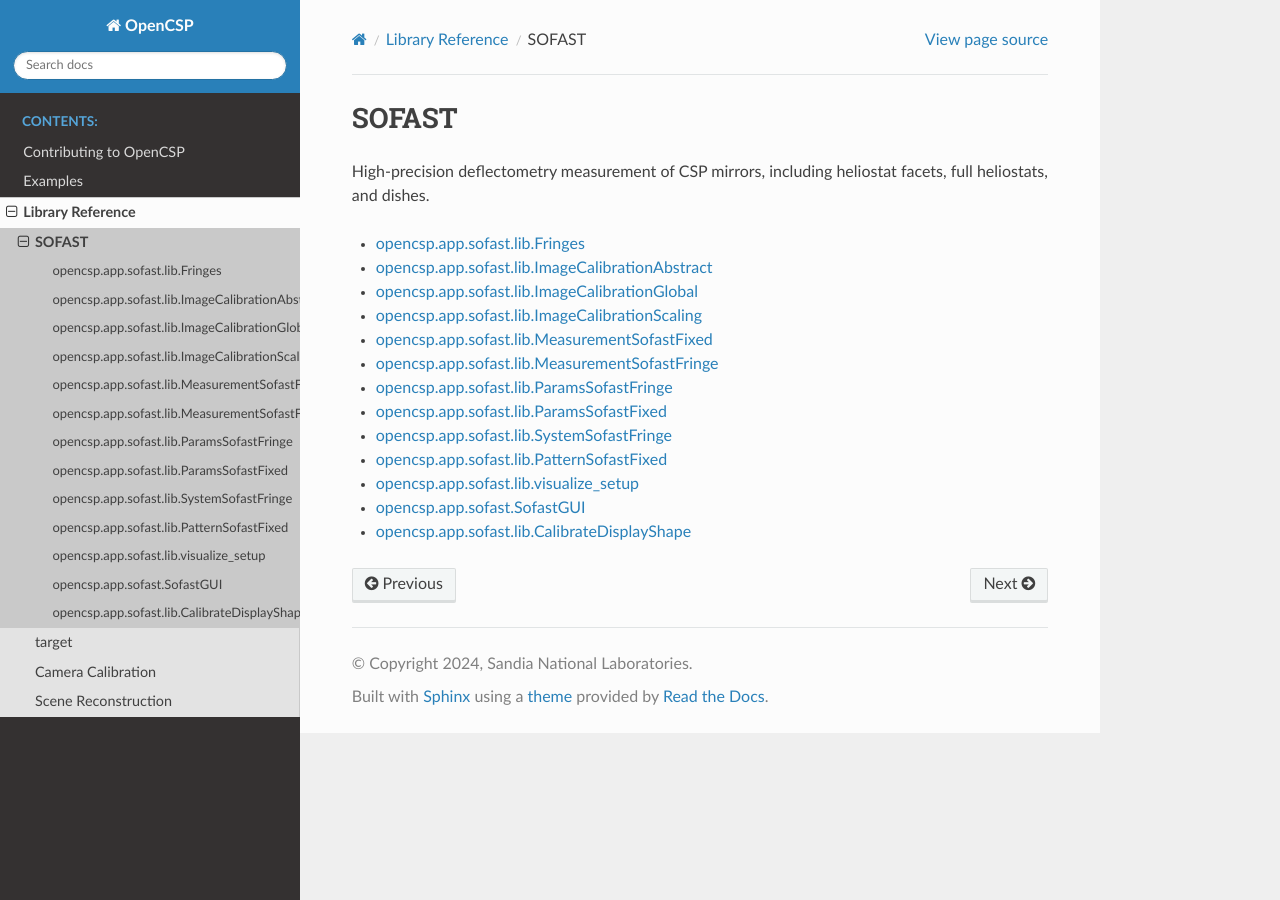
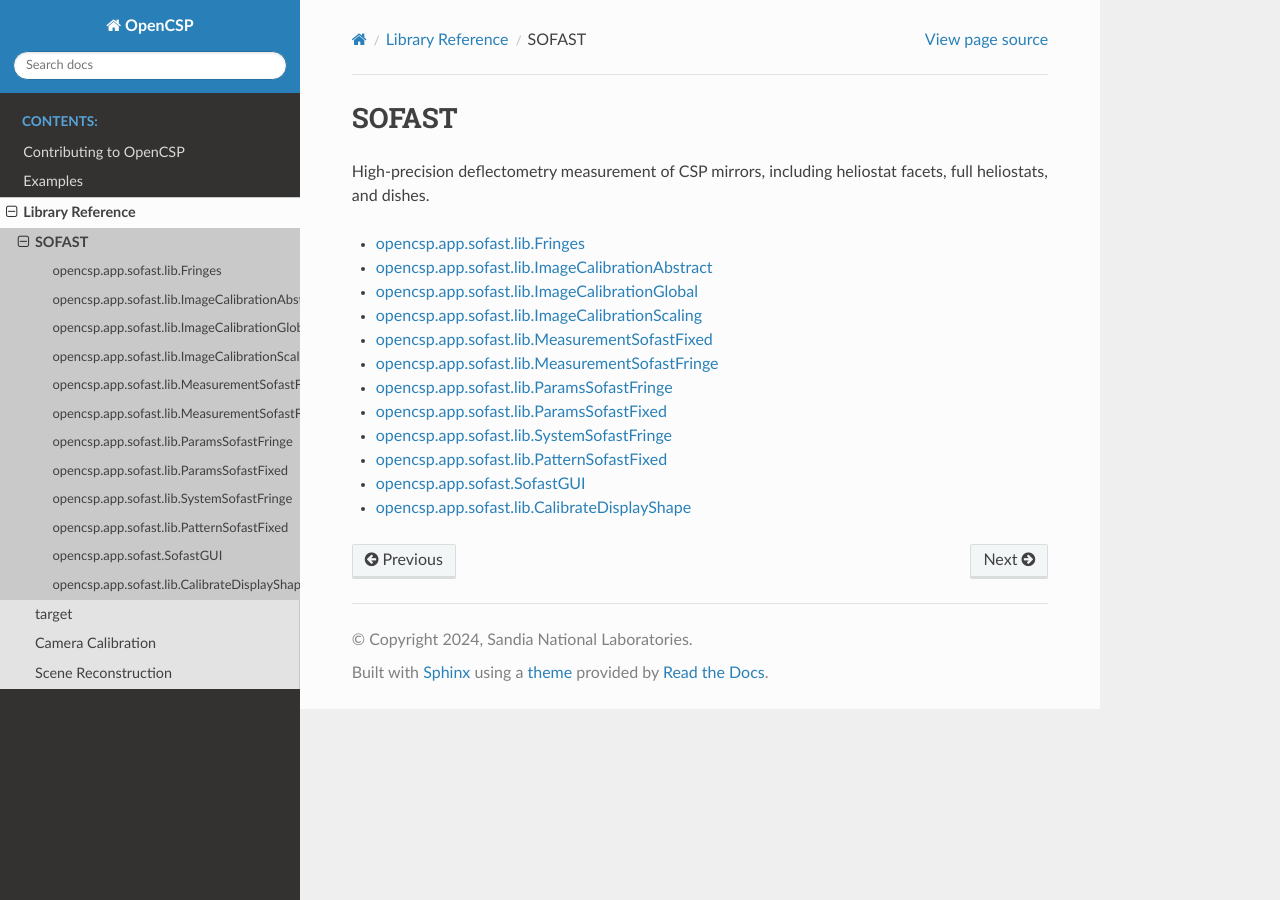
Before and after one commit to sandialabs/OpenCSP, a Sphinx documentation site: the page built from doc/source/library_reference/app/sofast/index.rst, in a window 1280 px wide. Built offline with Sphinx 7.4.7 and the Read the Docs theme 2.0.0, drawn with Linux system fonts in a browser that asks for light colours.

Commit message:
Removed call to visualize_setup in documentation.

```diff
--- a/doc/source/library_reference/app/sofast/config.rst
+++ b/doc/source/library_reference/app/sofast/config.rst
@@ -98,16 +98,6 @@ opencsp.app.sofast.lib.PatternSofastFixed
    :undoc-members:
    :show-inheritance:
 
-opencsp.app.sofast.lib.visualize_setup
-======================================
-
-.. currentmodule:: opencsp.app.sofast.lib.visualize_setup
-
-.. automodule:: opencsp.app.sofast.lib.visualize_setup
-   :members:
-   :undoc-members:
-   :show-inheritance:
-
 opencsp.app.sofast.SofastGUI
 ============================
 
```
